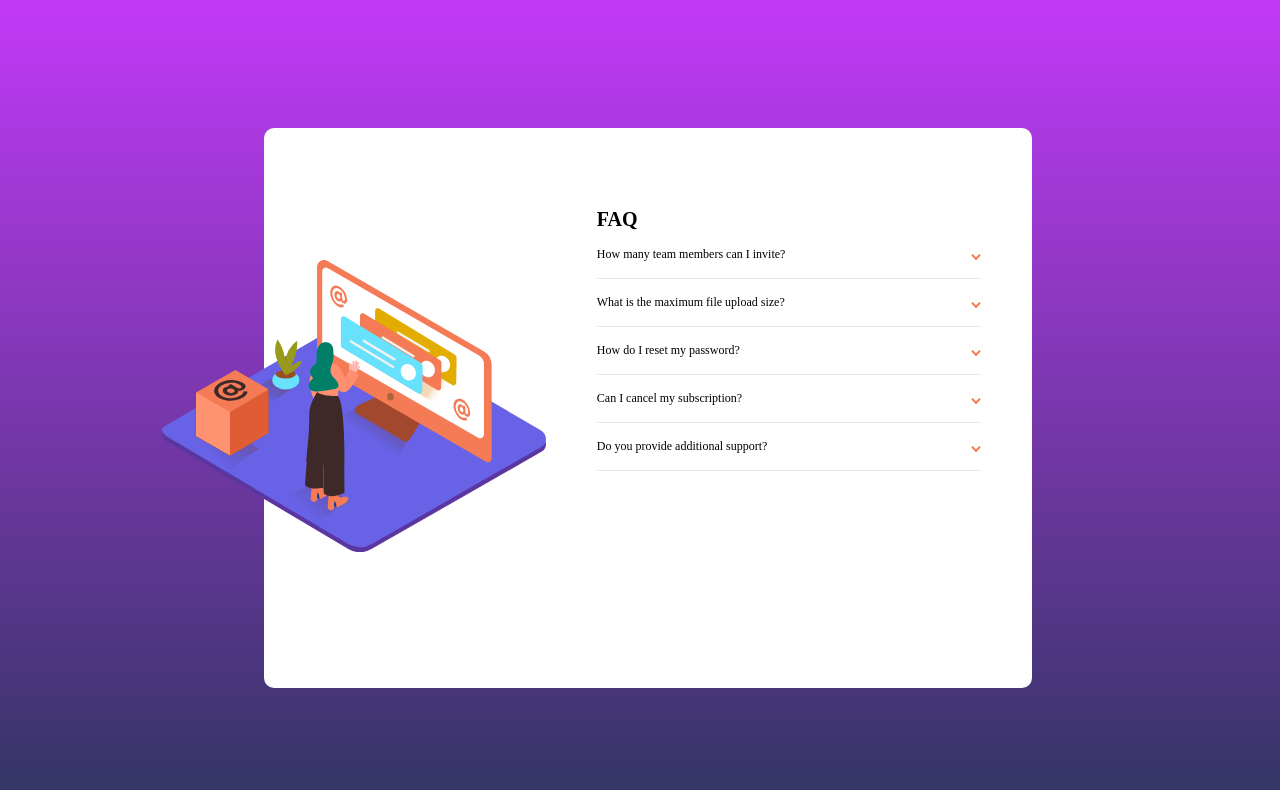
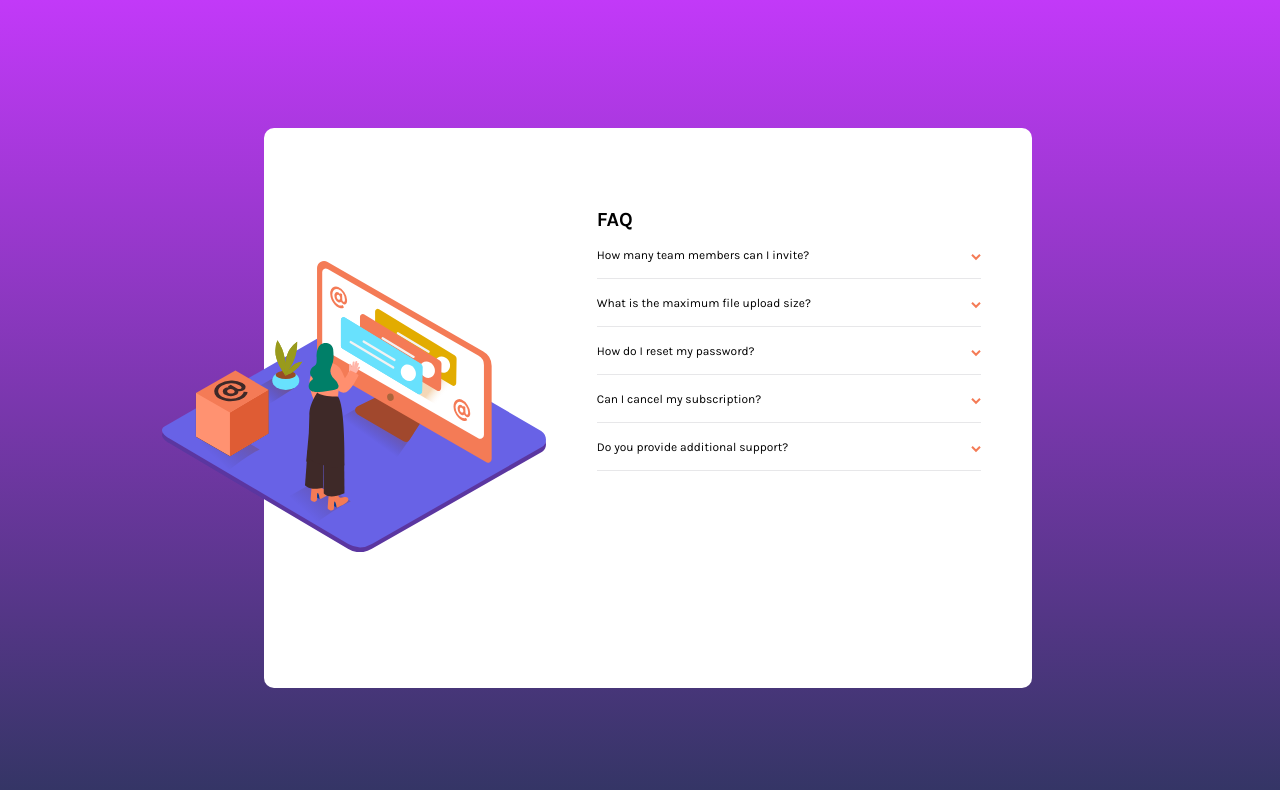
Before and after one commit to Yukino0450/faq-accordion-card-main_07, a plain HTML site: page index.html in a window 1280 px wide. Drawn offline with Linux system fonts and the light colour scheme.

Commit message:
fixed font

```diff
--- a/index.html
+++ b/index.html
@@ -6,6 +6,12 @@
     <!-- displays site properly based on user's device -->
 
     <link rel="icon" type="image/png" sizes="32x32" href="./images/logo.png" />
+    <link rel="preconnect" href="https://fonts.googleapis.com" />
+    <link rel="preconnect" href="https://fonts.gstatic.com" crossorigin />
+    <link
+      href="https://fonts.googleapis.com/css2?family=Karla:wght@400;700&display=swap"
+      rel="stylesheet"
+    />
     <!--my files-->
     <link rel="stylesheet" href="style.css" />
     <script src="script.js"></script>
--- a/style.css
+++ b/style.css
@@ -16,6 +16,7 @@ body {
   justify-content: center;
   align-items: center;
   font-size: 12px;
+  font-family: "Karla", sans-serif;
 }
 
 .main {
@@ -30,7 +31,6 @@ body {
 
 .pic {
   width: 30vw;
-
 }
 
 .right {
@@ -86,7 +86,6 @@ body {
 @media only screen and (max-width: 600px) {
   .main {
     flex-direction: column;
-
   }
 
   .left {
```
